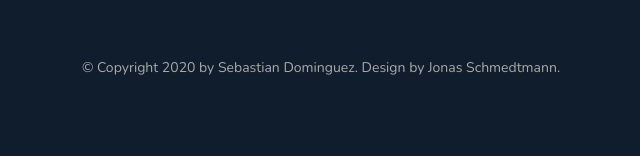
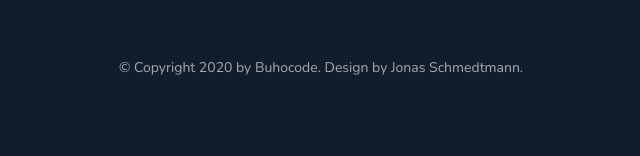
Before and after one commit to PenguinDesign/nexter, a plain HTML site: page index.html in a window 1280 px wide. Shown: the part 3798-3954 px from the top of the page, 359-999 px from the left. Drawn offline with nearby package versions, Linux system fonts and the light colour scheme.

Commit message:
Buhocode addition

```diff
--- a/index.html
+++ b/index.html
@@ -406,7 +406,7 @@
             </li>
         </ul>
         <p class="copyright">
-            &copy; Copyright 2020 by Sebastian Dominguez. Design by Jonas Schmedtmann.
+            &copy; Copyright 2020 by Buhocode. Design by Jonas Schmedtmann.
         </p>
     </footer>
 </body>
```
